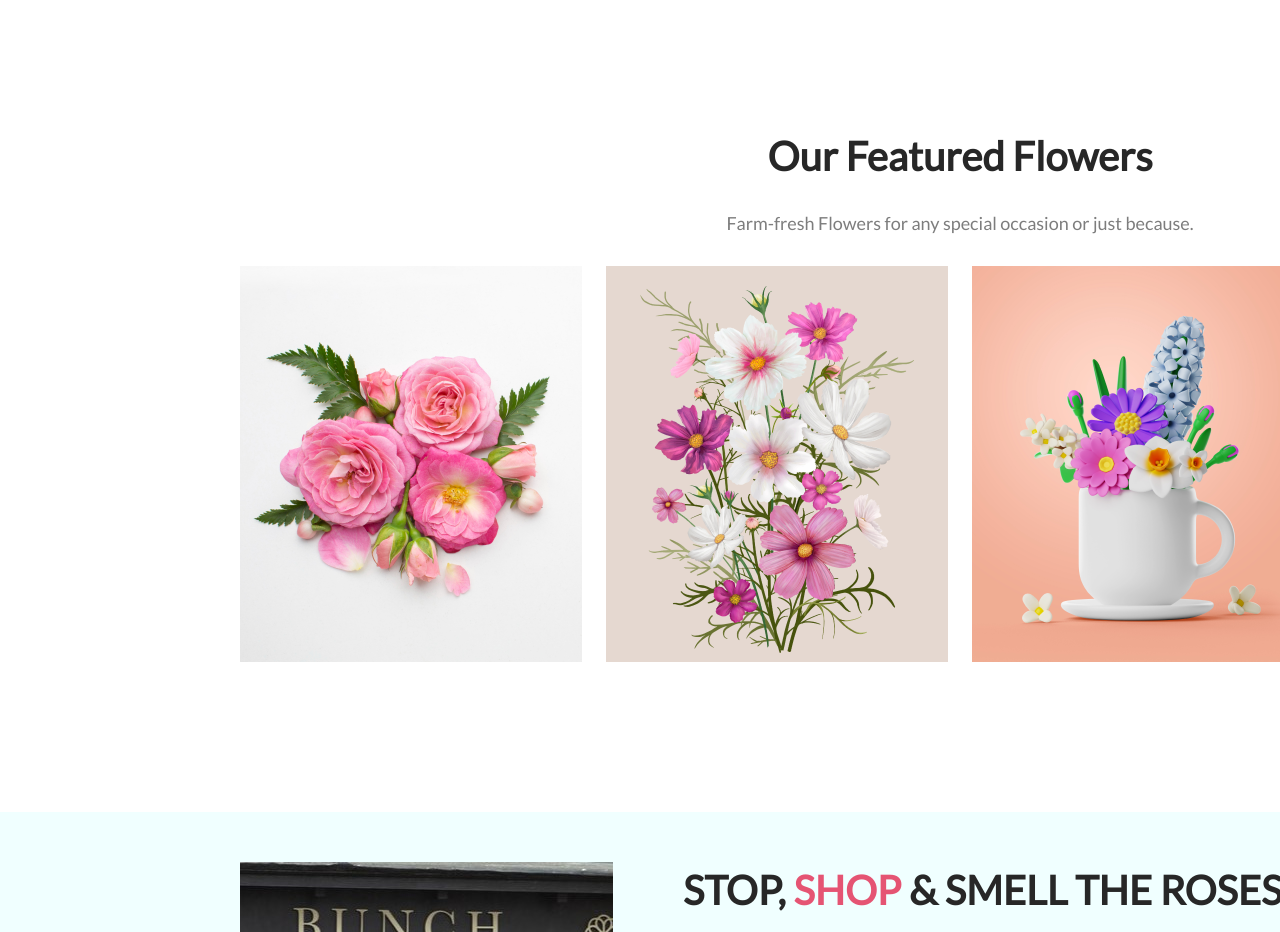
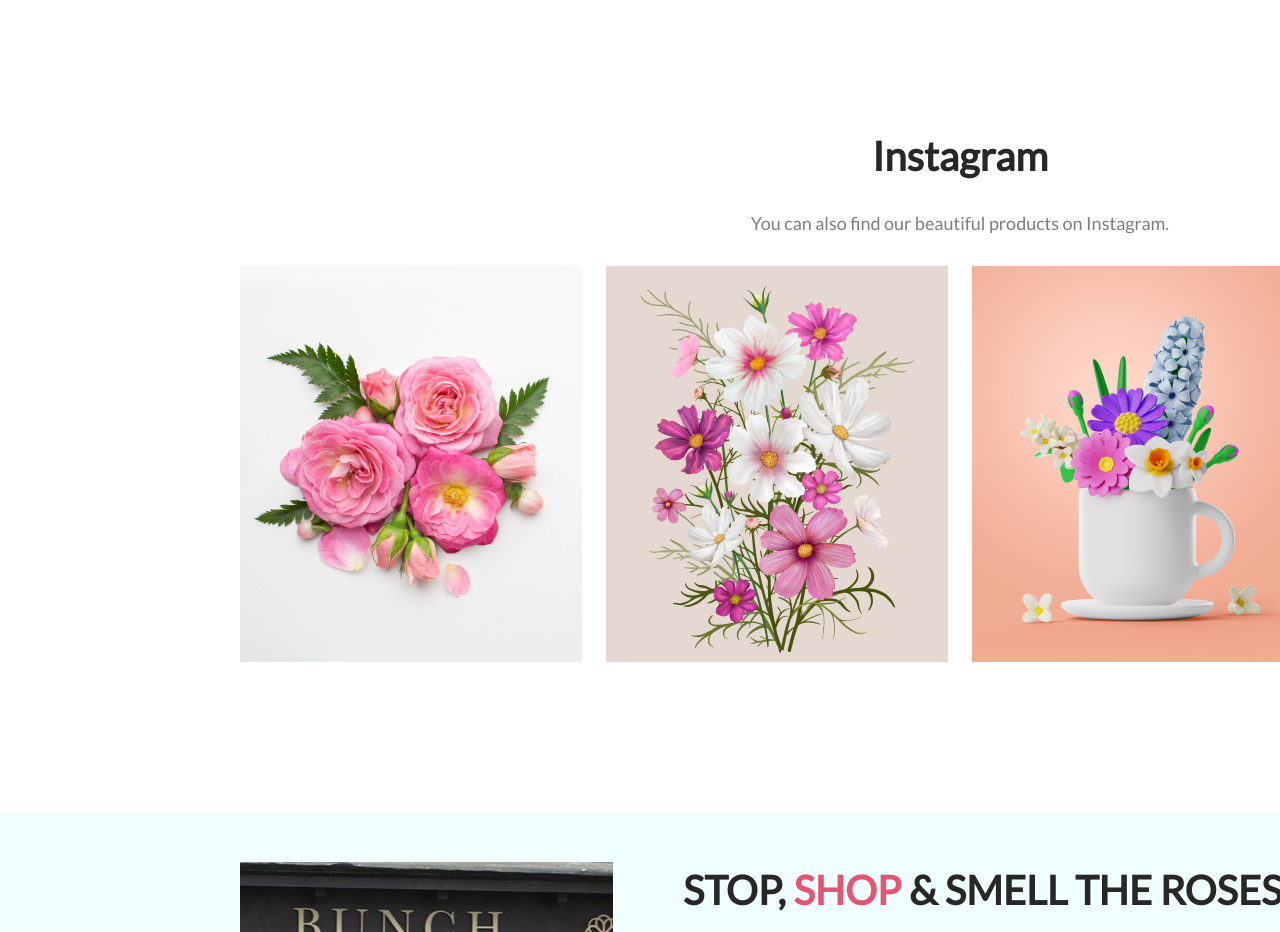
Before and after one commit to aamzahid/flowershop, a plain HTML site: page index.html in a window 1280 px wide. Shown: the part 3060-3992 px from the top of the page. Drawn offline with Linux system fonts and the light colour scheme.

Commit message:
instagram info corrected

```diff
--- a/index.html
+++ b/index.html
@@ -92,8 +92,8 @@
 <section>
     <section class="instagram">
         <div class="featured-info">
-            <h3 class="section-title">Our Featured Flowers</h3>
-            <p class="description">Farm-fresh Flowers for any special occasion or just because.</p>
+            <h3 class="section-title">Instagram</h3>
+            <p class="description">You can also find our beautiful products on Instagram.</p>
         </div>
 
         <div class="instagram-flowers">
```
